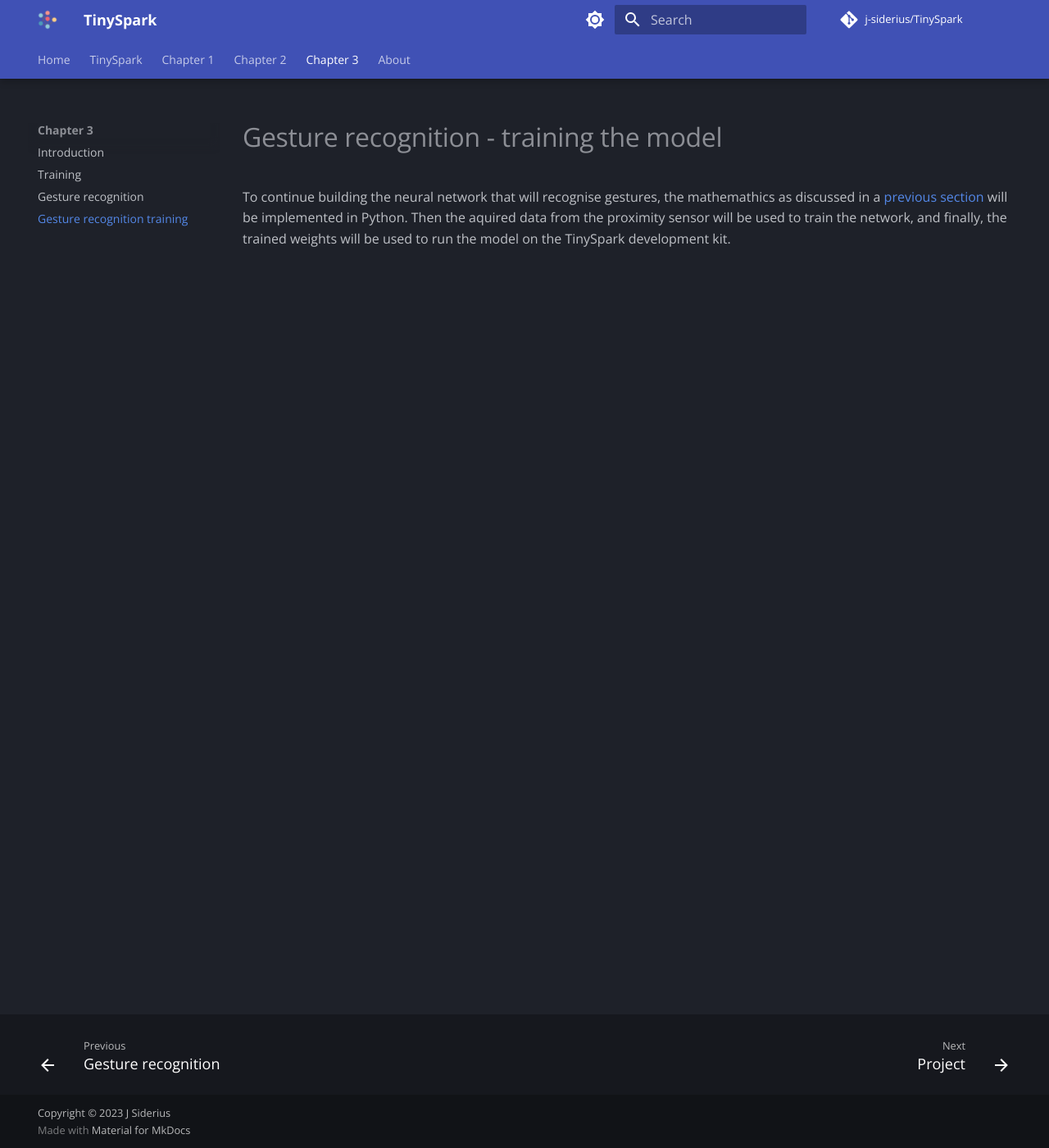
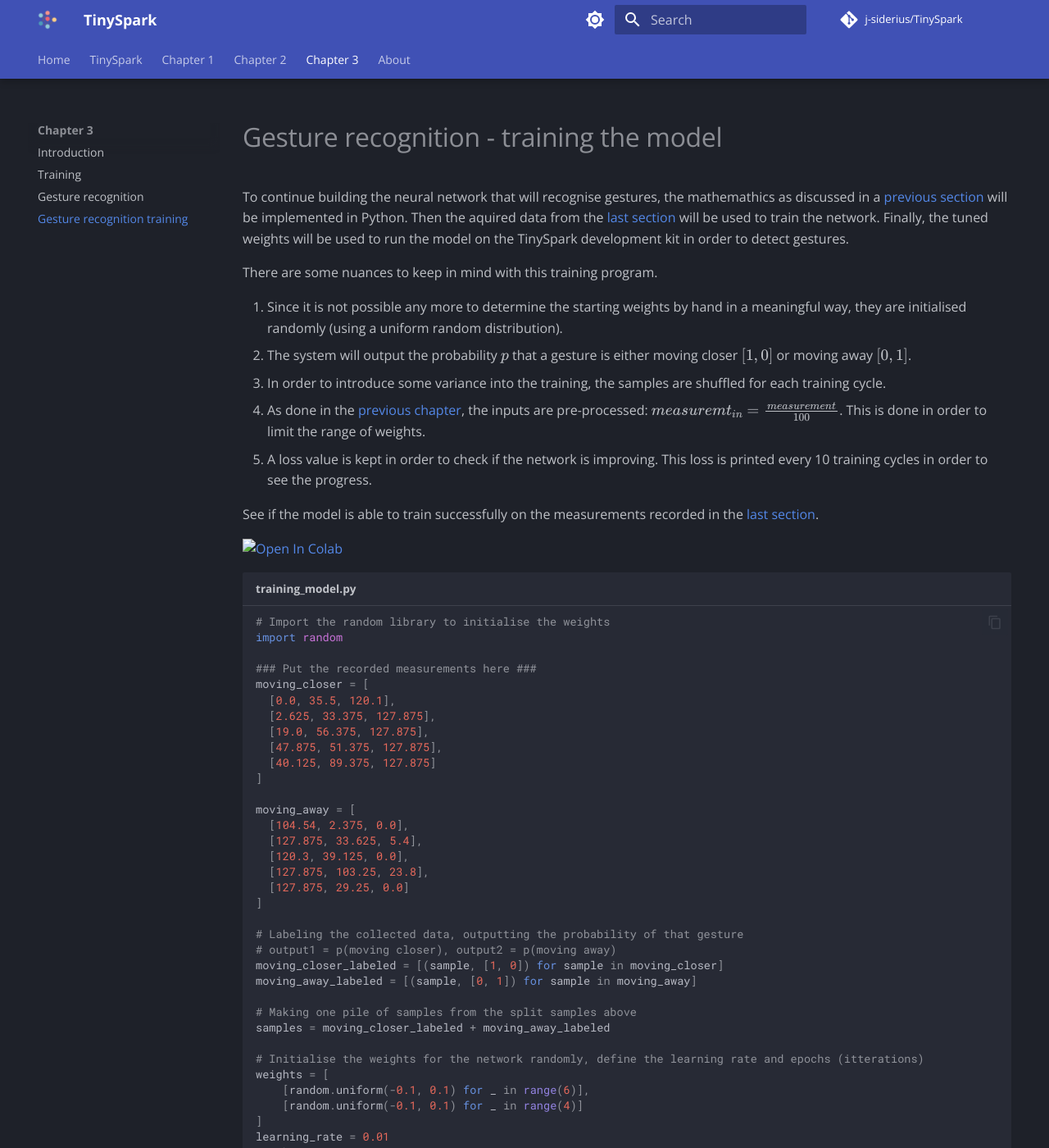
Before and after one commit to j-siderius/TinySpark, an MkDocs documentation site: the page built from docs/chapter3/gesture_recognition_training.md, in a window 1280 px wide and 1400 px high. Shown: the whole window at 82% size. Built offline with MkDocs 1.6.1 and Material for MkDocs 9.7.7, drawn with Linux system fonts in a browser that asks for light colours; comment, search, counter and statistics services are not loaded; some of the changed text lies outside the part shown.

Commit message:
Fixed typos, added code to CH3 training, wrote explanation

````diff
--- a/docs/chapter3/gesture_recognition_training.md
+++ b/docs/chapter3/gesture_recognition_training.md
@@ -1,3 +1,125 @@
 # Gesture recognition - training the model
 
-To continue building the neural network that will recognise gestures, the mathemathics as discussed in a [previous section](../chapter3/training.md) will be implemented in Python. Then the aquired data from the proximity sensor will be used to train the network, and finally, the trained weights will be used to run the model on the TinySpark development kit.
+To continue building the neural network that will recognise gestures, the mathemathics as discussed in a [previous section](../chapter3/training.md) will be implemented in Python. Then the aquired data from the [last section](../chapter3/gesture_recognition_data.md) will be used to train the network. Finally, the tuned weights will be used to run the model on the TinySpark development kit in order to detect gestures.
+
+There are some nuances to keep in mind with this training program.
+
+1. Since it is not possible any more to determine the starting weights by hand in a meaningful way, they are initialised randomly (using a uniform random distribution).
+2. The system will output the probability $p$ that a gesture is either moving closer $[1, 0]$ or moving away $[0, 1]$.
+3. In order to introduce some variance into the training, the samples are shuffled for each training cycle.
+4. As done in the [previous chapter](../chapter2/plant_monitoring.md), the inputs are pre-processed: $measuremt_{in} = \frac{measurement}{100}$. This is done in order to limit the range of weights.
+5. A loss value is kept in order to check if the network is improving. This loss is printed every 10 training cycles in order to see the progress.
+
+See if the model is able to train successfully on the measurements recorded in the [last section](../chapter3/gesture_recognition_data.md).
+
+[![Open In Colab](assets/images/colab-badge.svg)](https://colab.research.google.com/drive/1iXkkWpqd0snpFr8fS0Kxw4A0u2fysBC8#scrollTo=G1Upy1Z1iPvS)
+
+```python title="training_model.py"
+# Import the random library to initialise the weights
+import random
+
+### Put the recorded measurements here ###
+moving_closer = [
+  [0.0, 35.5, 120.1],
+  [2.625, 33.375, 127.875],
+  [19.0, 56.375, 127.875],
+  [47.875, 51.375, 127.875],
+  [40.125, 89.375, 127.875]
+]
+
+moving_away = [
+  [104.54, 2.375, 0.0],
+  [127.875, 33.625, 5.4],
+  [120.3, 39.125, 0.0],
+  [127.875, 103.25, 23.8],
+  [127.875, 29.25, 0.0]
+]
+
+# Labeling the collected data, outputting the probability of that gesture
+# output1 = p(moving closer), output2 = p(moving away)
+moving_closer_labeled = [(sample, [1, 0]) for sample in moving_closer]
+moving_away_labeled = [(sample, [0, 1]) for sample in moving_away]
+
+# Making one pile of samples from the split samples above
+samples = moving_closer_labeled + moving_away_labeled
+
+# Initialise the weights for the network randomly, define the learning rate and epochs (itterations)
+weights = [
+    [random.uniform(-0.1, 0.1) for _ in range(6)],
+    [random.uniform(-0.1, 0.1) for _ in range(4)]
+]
+learning_rate = 0.01
+epochs = 100
+
+# Define the activation function (linear)
+def activation(x):
+    return x
+
+# Run the training for the configured epochs
+for epoch in range(epochs):
+
+    # Shuffle the samples in order to introduces some variance into the training
+    random.shuffle(samples)
+
+    # Define a total loss for the whole system
+    loss = 0.0
+
+    # Run through all samples
+    for sample in samples:
+
+        # Separate the inputs and expected outputs from the sample, pre-processing the inputs
+        inputs = [s/100 for s in sample[0]]
+        expected = sample[1]
+
+        # Calculate the output of the hidden layer
+        hiddens = [
+            activation(inputs[0] * weights[0][0] + inputs[1] * weights[0][1] + inputs[2] * weights[0][2]),
+            activation(inputs[0] * weights[0][3] + inputs[1] * weights[0][4] + inputs[2] * weights[0][5])
+        ]
+
+        # Calculate the output from the output layer
+        outputs = [
+            activation(hiddens[0] * weights[1][0] + hiddens[1] * weights[1][1]),
+            activation(hiddens[0] * weights[1][2] + hiddens[1] * weights[1][3]),
+        ]
+
+        # Calculate the errors
+        errors = [
+            outputs[0] - expected[0],
+            outputs[1] - expected[1]
+        ]
+
+        # Add the errors to the system loss
+        loss += errors[0] + errors[1]
+
+        # Calculate the deltas for each weight
+        deltas = [
+            [
+                errors[0] * 1 * hiddens[0] * 1 * inputs[0] + errors[1] * 1 * hiddens[0] * 1 * inputs[0],
+                errors[0] * 1 * hiddens[0] * 1 * inputs[1] + errors[1] * 1 * hiddens[0] * 1 * inputs[1],
+                errors[0] * 1 * hiddens[0] * 1 * inputs[2] + errors[1] * 1 * hiddens[0] * 1 * inputs[2],
+                errors[0] * 1 * hiddens[1] * 1 * inputs[0] + errors[1] * 1 * hiddens[1] * 1 * inputs[0],
+                errors[0] * 1 * hiddens[1] * 1 * inputs[1] + errors[1] * 1 * hiddens[1] * 1 * inputs[1],
+                errors[0] * 1 * hiddens[1] * 1 * inputs[2] + errors[1] * 1 * hiddens[1] * 1 * inputs[2],
+            ],
+            [
+                errors[0] * 1 * hiddens[0],
+                errors[0] * 1 * hiddens[1],
+                errors[1] * 1 * hiddens[0],
+                errors[1] * 1 * hiddens[1]
+            ]
+        ]
+
+        # Apply the calculated deltas to the weights, keeping in mind the learning rate
+        for layer in range(len(weights)):
+            for weight in range(len(weights[layer])):
+                weights[layer][weight] -= learning_rate * deltas[layer][weight]
+
+    # Print the loss every 10 epochs in order to check progress
+    if epoch % 10 == 0:
+        print(f"{epoch:} {loss=}")
+
+# Print the final loss of the system and the weights
+print(f"{loss=}")
+print(f"{weights=}")
+```
````
Also changed, not shown: docs/assets/examples/gesture_data_recording.py (added, +75 -0 lines), docs/chapter3/gesture_recognition_data.md (+3 -3 lines), docs/chapter3/introduction.md (+1 -1 lines).
